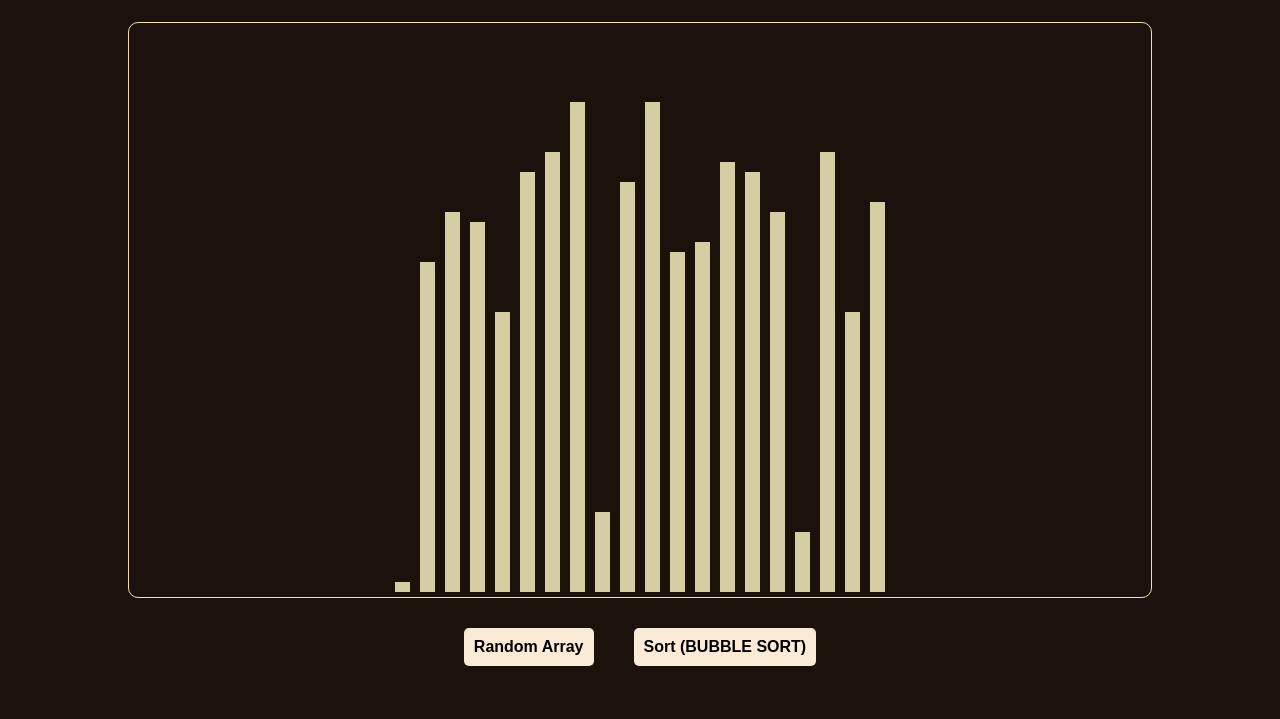
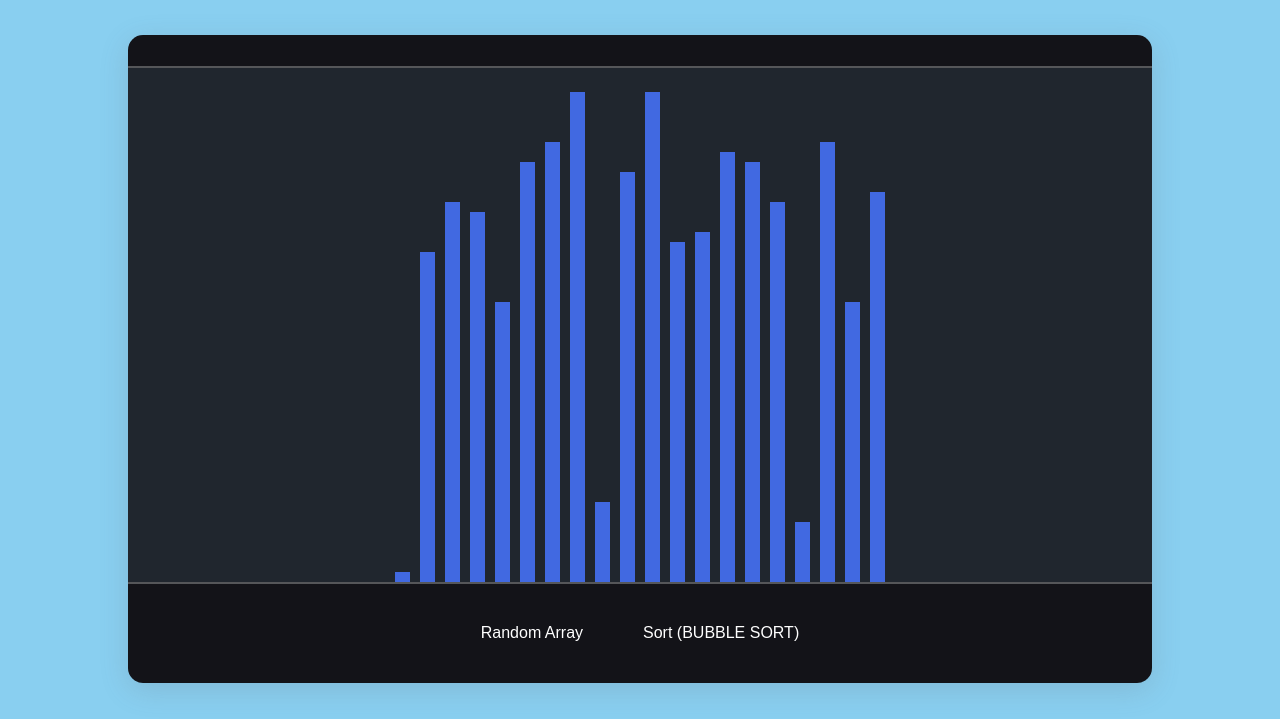
Before and after one commit to Riseonelimit/Sorting, a plain HTML site: page index.html in a window 1280 px wide. Shown: the part 81-800 px from the top of the page. Drawn offline with Linux system fonts and the light colour scheme.

Commit message:
UI update 0.01

```diff
--- a/index.html
+++ b/index.html
@@ -12,12 +12,14 @@
         <h1>Sorting Visualizer</h1>
     </div>
     <div class="container flexbox">
-        <div class="bar-container flexbox" id="bar_container">
+        <div class="content-box flexbox">
+            <div class="bar-container flexbox" id="bar_container">
 
-        </div>
-        <div class="btn flexbox">
-            <button class="" id="random_array">Random Array</button>
-            <button class="sort" id="sort">Sort (BUBBLE SORT)</button>
+            </div>
+            <div class="btn flexbox">
+                <button  id="random_array"><p>Random Array</p></button>
+                <button  id="sort"><p> Sort (BUBBLE SORT)</p></button>
+            </div>
         </div>
     </div>
     <script src="sort.js" ></script>
--- a/style.css
+++ b/style.css
@@ -1,4 +1,6 @@
-@import url('https://fonts.googleapis.com/css2?family=Inter:wght@300;500;600;700;800&display=swap');
+
+@import url('https://fonts.googleapis.com/css2?family=Montserrat:wght@400;500;700&display=swap');
+
 
 
 *{
@@ -6,9 +8,9 @@
     margin: 0;box-sizing: border-box;
 }
 body{
-    background-color: #1A120B;
-    color: wheat;
-    font-family: 'Inter', sans-serif;
+    background-color: #89CFF0;
+    color: royalblue;
+    font-family: 'Montserrat', sans-serif;
 }
 .flexbox{
     display: flex;
@@ -18,38 +20,53 @@ body{
 .head{
     height: 10vh;
 }
+h1{
+    font-size: 2.5rem;
+    font-weight: 700;
+    color: #3457D5;
+}
 .container{
-    flex-direction: column;
     height: 90vh;
 }
+.content-box{
+    border-radius: 15px;
+    flex-direction: column;
+    justify-content: space-evenly;
+    width: 80%;
+    height: 90%;
+    background-color: rgb(19, 19, 24);
+    box-shadow: rgba(100, 100, 111, 0.2) 0px 7px 29px 0px;
+
+}
 .bar-container{
-    border-radius: 10px;
-    width: 80%;
+    border-top: 2px solid rgb(85, 86, 89);
+    border-bottom: 2px solid rgb(85, 86, 89);
+    width: 100%;
     height: 80%;
     padding-top: 20px;
-    border: 1px solid wheat;
+    /* border: 1px solid royalblue; */
     align-items: flex-end;
     /* transform: rotate(180deg); */
+    background-color: #20262E;
 }
 .bar{
     /* border-radius: 20px 20px 0px 0px;  */
     width: 15px;
-    background: #D5CEA3;
-    margin: 5px;
+    background: royalblue;
+    margin: 0px 5px;
     transition: height 0.5s ease-in-out;
 
 }
-.btn{
-    padding: 10px;
-}
+
 button{
-    font-weight: 700;
+    font-weight: 500;
     font-size: 1rem;
     border-radius: 5px;
-    background-color: antiquewhite;
+    background-color: transparent;
+    color: white;
     cursor: pointer;
     padding: 10px;
     border: none;
-    margin: 20px;
+    margin: 0px 20px;
 
 }
```
